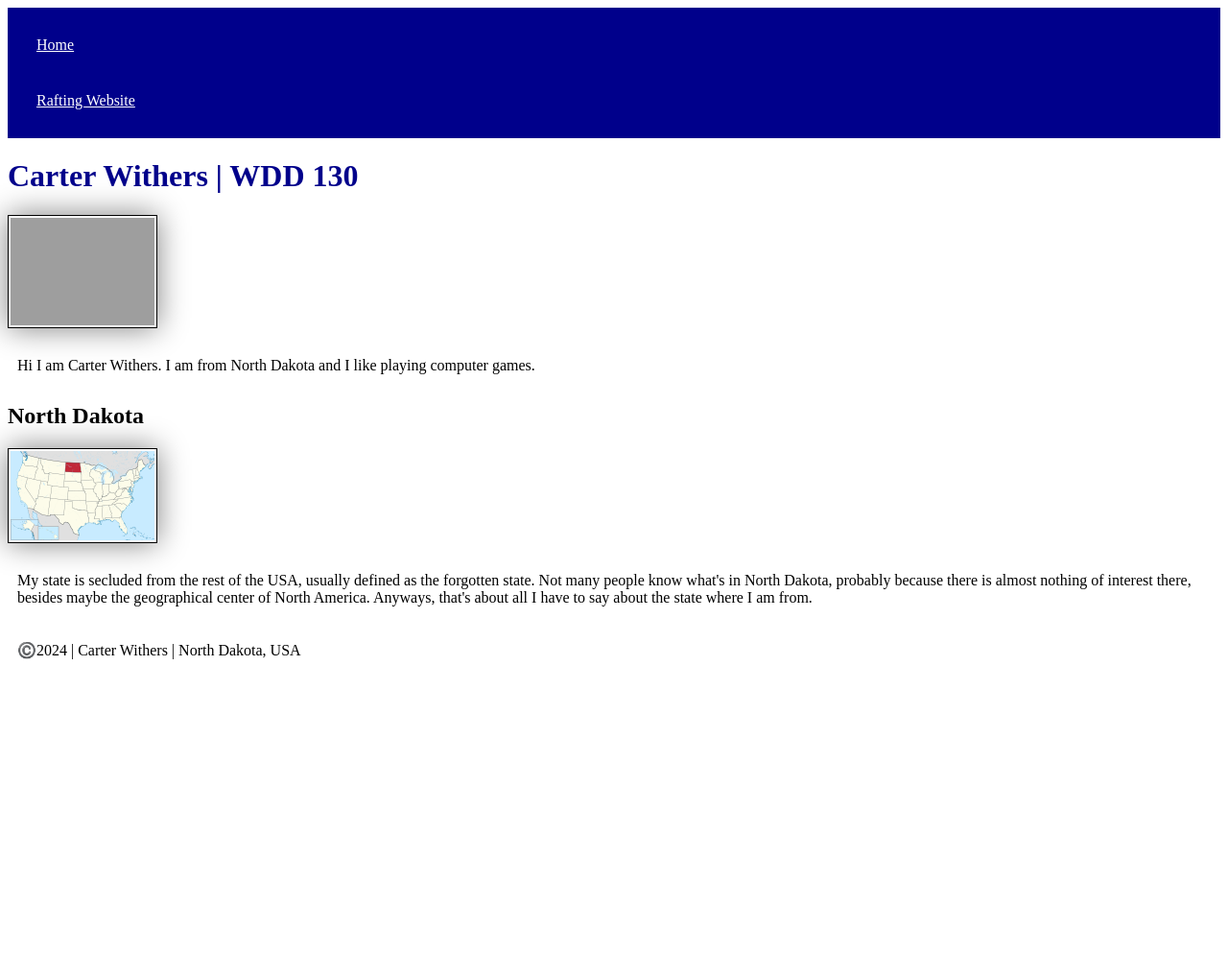
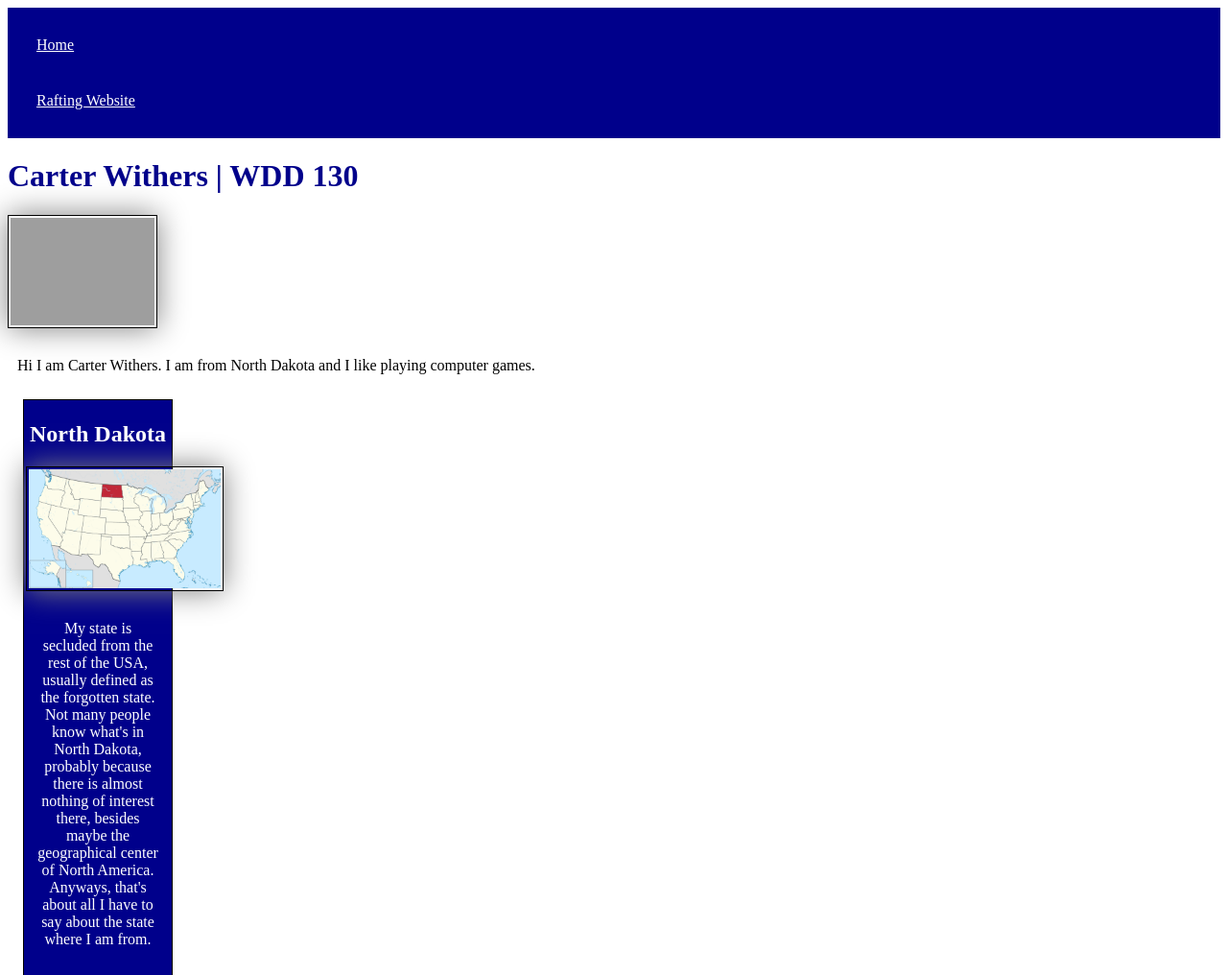
Before and after one commit to GX634/WDD130, a plain HTML site: page index.html in a window 1280 px wide. Shown: the top 1016 px of the page at 96% size. Before the commit the page ends 800 px from the top, so only its background shows below. Drawn offline with Linux system fonts and the light colour scheme; grey boxes are pictures that could not be loaded.

Commit message:
added some stuff to styles

```diff
--- a/styles/styles.css
+++ b/styles/styles.css
@@ -20,3 +20,16 @@ img {
 p {
     padding: 10px;
 }
+aside {
+    width: 150px;
+    margin: 1rem;
+    border:1px solid black;
+    padding: 2px;
+    background-color:darkblue;
+    color:white;
+    text-align: center;
+}
+aside img {
+    width: 200px;
+    height: auto;
+}
```
